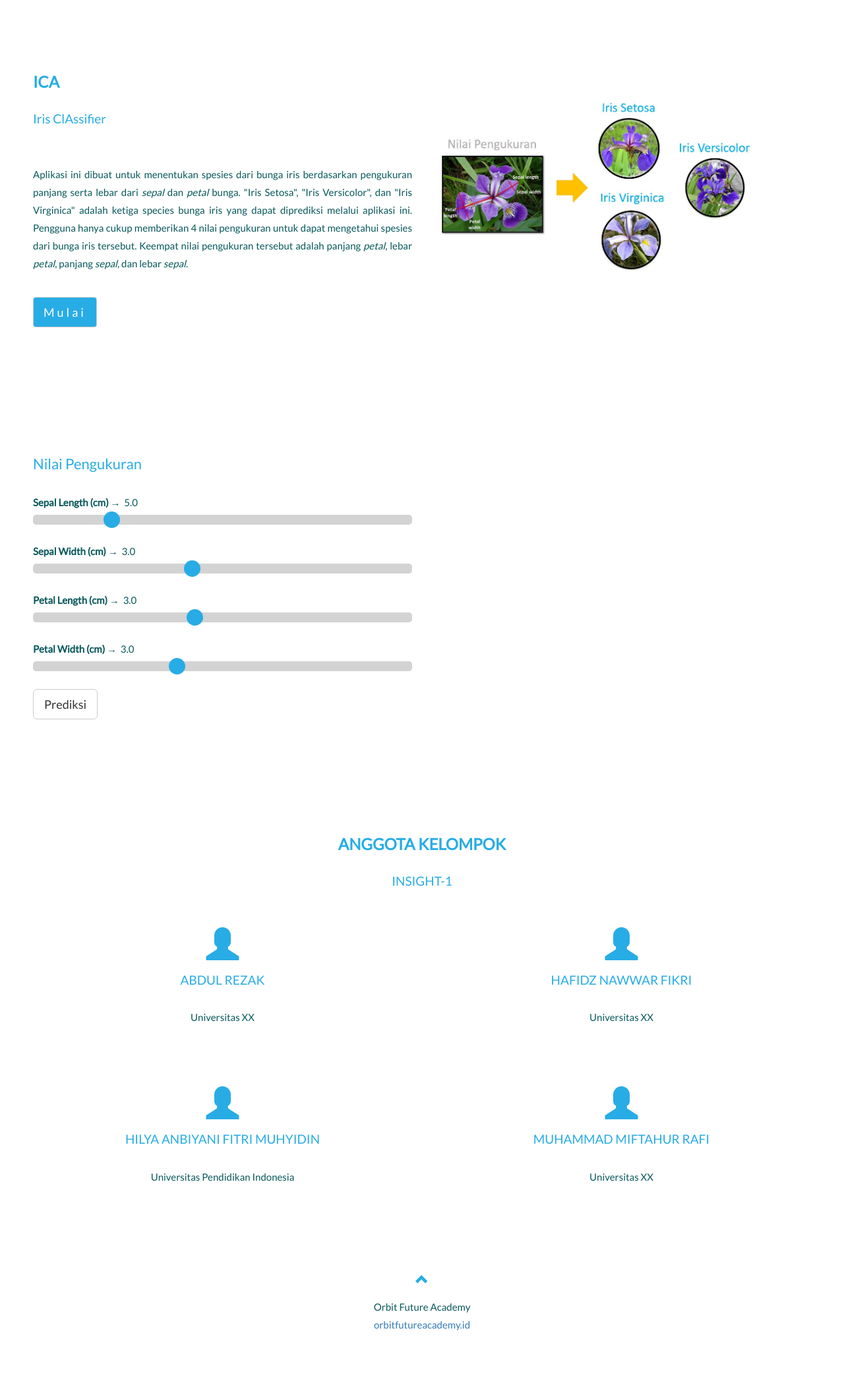
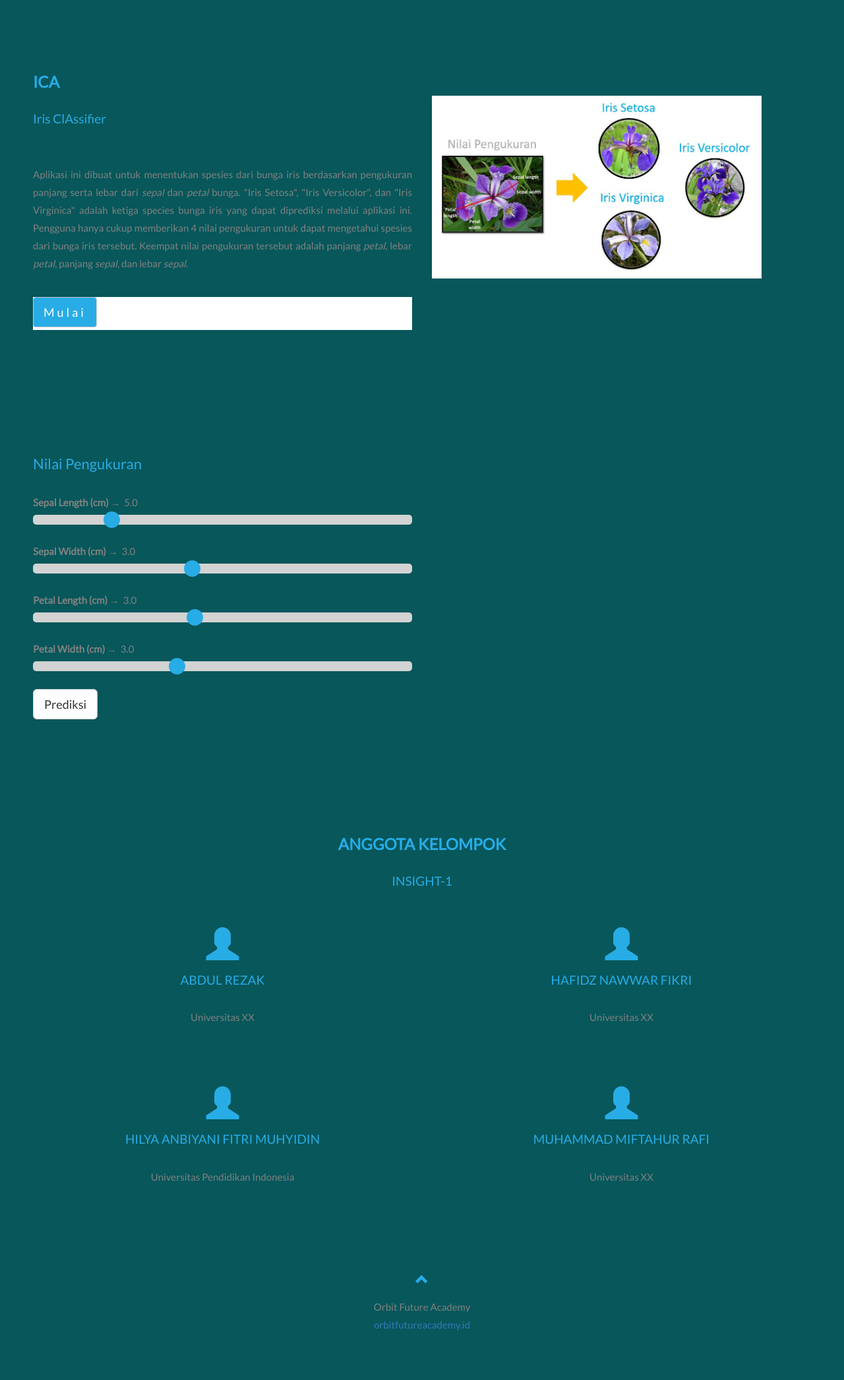
Before and after one commit to hilya09/deployment-ds, a Flask app: page / in a window 1280 px wide. Shown: the part 50-2141 px from the top of the page at 66% size. Run offline with Flask 3, Linux system fonts and the light colour scheme; parts of the project's set-up code (start-up, migrations or seed data) failed here and were passed over.

Commit message:
ubah color

```diff
--- a/static/css/client_side.css
+++ b/static/css/client_side.css
@@ -26,7 +26,8 @@
 body {
 	font: 400 15px Lato, sans-serif;
 	line-height: 1.8;
-	color: #07575B;
+	color: #818181;
+	background-color: #07575B;
 }
 
 h2 {
```
